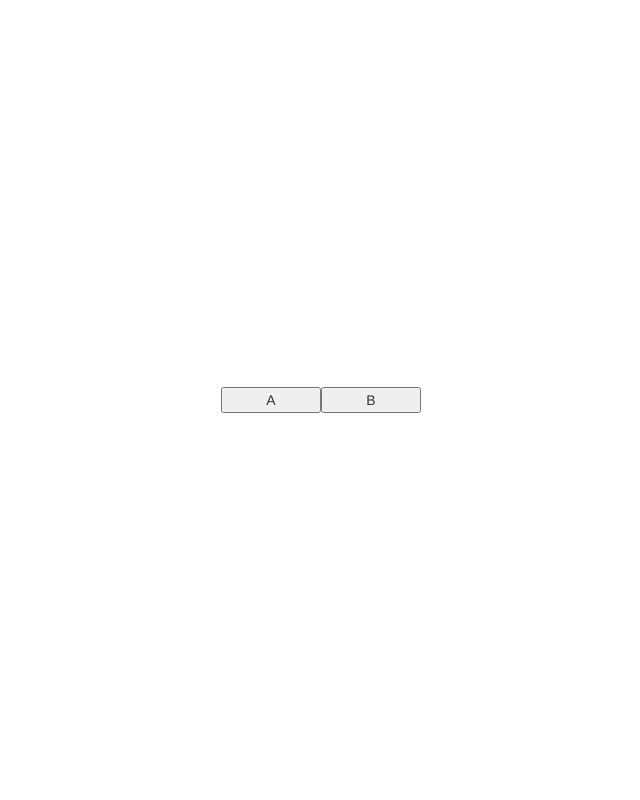
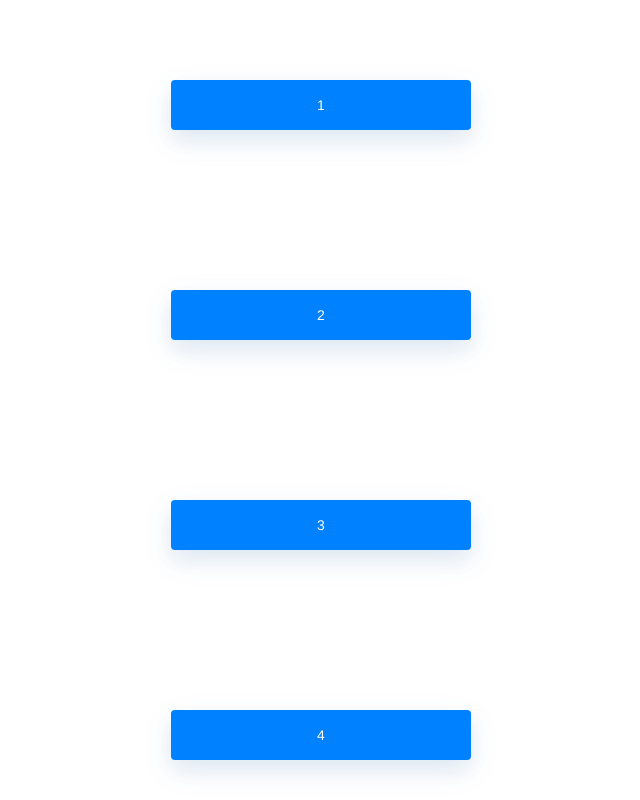
Before and after one commit to akshatgandhi/tooltip, an Angular app: page /#/ in a window 1280 px wide. Shown: the top 800 px of the page, without its empty margins (319-959 px from the left). Built offline with nearby package versions, Linux system fonts and the light colour scheme.

Commit message:
redesign the layout to allow scrolling

```diff
--- a/src/app/home/home.component.html
+++ b/src/app/home/home.component.html
@@ -1,4 +1,5 @@
-<div class="row centered-row">
-    <button tooltip="Sample Tooltip text">A</button>
-    <button tooltip="Sample Tooltip text">B</button>
+<div class="row text-center">
+    <div class="col-lg-12 col-md-12 col-sm-12 col-xs-12 tooltip-container" *ngFor="let number of [1,2,3,4,5,6,7,8,9,10]">
+        <button tooltip="Sample Tooltip text {{number}}">{{number}}</button>
+    </div>
 </div>
--- a/src/app/home/home.component.scss
+++ b/src/app/home/home.component.scss
@@ -1,18 +1,23 @@
-$min-width:100px;
-$primary-back-color:'blue';
-$white-color:'#fff';
+$min-width:300px;
+$primary-back-color:#0081ff;
+$white-color:#fff;
 
 button{
     min-width:$min-width;
     background-color:$primary-back-color;
     color:$white-color;
     position: relative;
+    padding: 15px 0;
+    background-color: $primary-back-color;
+    box-shadow: 0 10px 30px rgba(0,116,230,.1), 0 10px 20px rgba(37,37,37,.05);
+    border:none;
+    border-radius: 4px;
+    outline: none;
 }
 
-.centered-row{
-    display: flex;
-    justify-content: center;
-    align-items: center;
-    align-content: center;
-    height: 100%;
+button:hover{
+    box-shadow: 0 15px 50px rgba(0,116,230,.3);
 }
+.tooltip-container{
+    padding: 80px 0;
+}
--- a/src/app/tooltip/tooltip.component.scss
+++ b/src/app/tooltip/tooltip.component.scss
@@ -2,17 +2,24 @@ $black:black;
 $white:#fff;
 $min-width:150px;
 $blue:#007bff;
+$width70:70%;
 
 .tltip{
     z-index: 1500;
     position: absolute;
     min-width: $min-width;
     top: -50px;
-    background-color: $blue;
+    background-color: $black;
     padding: 10px;
     color: $white;
-    left: -30%;
+    left: 0;
+    right: 0;
+    width: $width70;
+    margin: 0 auto;
     border-radius: 4px;
+    border-color: transparent;
+    border:none;
+    outline: none;
 }
 
 .tltip:before{
@@ -23,7 +30,7 @@ $blue:#007bff;
     height: 0;
     border-style: solid;
     border-width: 10px 5px 0 5px;
-    border-color: $blue transparent transparent transparent;
+    border-color: $black transparent transparent transparent;
     bottom: -10px;
 }
 
```
